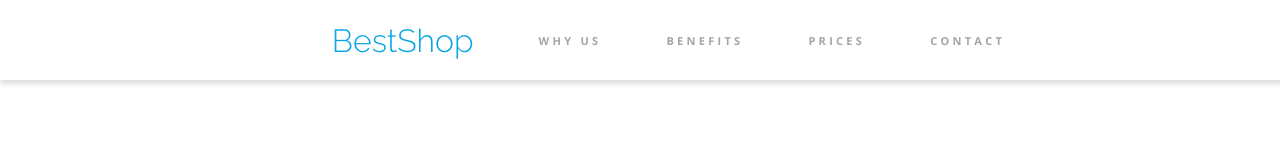
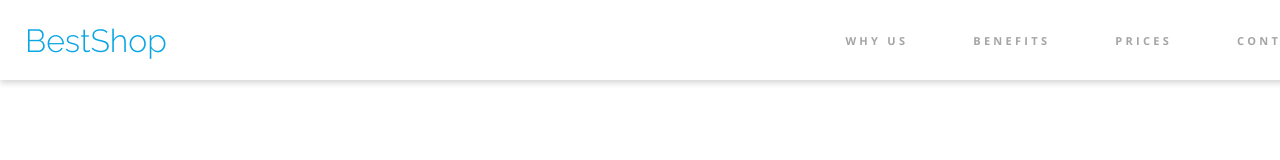
Before and after one commit to BossonPL/warsztat, a plain HTML site: page index.html in a window 1280 px wide. Shown: the top 160 px of the page. Drawn offline with nearby package versions, Linux system fonts and the light colour scheme.

Commit message:
header jest

```diff
--- a/css/style.css
+++ b/css/style.css
@@ -378,28 +378,35 @@ body {
     font-family: 'Raleway','Open Sans', sans-serif;
 }
 
+
 .container {
     width: 1352px;
 }
 
-.menu__list {
+.menu.container{
     display: flex;
-    justify-content: center;
+    justify-content: space-between;
     align-items: center;
     list-style-type: none;
-    margin: 0;
+    margin: auto;
     padding: 0;
     height: 80px;
     box-shadow: 0 3px 6px #00000029;
     opacity: 1;
 }
+.menu--list {
+    display: flex;
 
-.menu__item {
+}
+
+
+.menu--item {
     display: block;
     margin-right: 15px;
 }
 
-.menu__link {
+.menu--link {
+    display: block;
     size: 20%;
     text-decoration: none;
     padding: 25px;
@@ -409,12 +416,11 @@ body {
     color: #A5A5A5;
     opacity: 1;
 }
-.menu__link:hover {
+.menu--link:not(.logo):hover {
     border-bottom:4px solid #08A6E4;
 }
-.logo_menu a {
-    flex-grow: 2;
-    text-align: left;
+.menu--item_logo a {
+    text-align:center;
     font:  32px/37px 'Raleway';
     font-weight: 300;
     letter-spacing: 0;
--- a/index.html
+++ b/index.html
@@ -11,23 +11,23 @@
 <body>
     <header>
         <nav class="menu container">
-            <ul class="menu__list">
-                <li class="menu__item logo_menu">
-                    <a class="menu__link" href="#">BestShop</a>
-                </li>
-                <li class="menu__item">
-                    <a class="menu__link" href="#">WHY US</a>
-                </li>
-                <li class="menu__item">
-                    <a class="menu__link" href="#">BENEFITS</a>
-                </li>
-                <li class="menu__item">
-                    <a class="menu__link" href="#">PRICES</a>
-                </li>
-                <li class="menu__item">
-                    <a class="menu__link" href="#">CONTACT</a>
-                </li>
-            </ul>
+                <div class="menu--item_logo">
+                    <a class="menu--link logo" href="#">BestShop</a>
+                </div>
+                <ul class="menu--list">
+                    <li class="menu--item">
+                        <a class="menu--link" href="#">WHY US</a>
+                    </li>
+                    <li class="menu--item">
+                        <a class="menu--link" href="#">BENEFITS</a>
+                    </li>
+                    <li class="menu--item">
+                        <a class="menu--link" href="#">PRICES</a>
+                    </li>
+                    <li class="menu--item">
+                        <a class="menu--link" href="#">CONTACT</a>
+                    </li>
+                </ul>
         </nav>
     </header>
 
```
